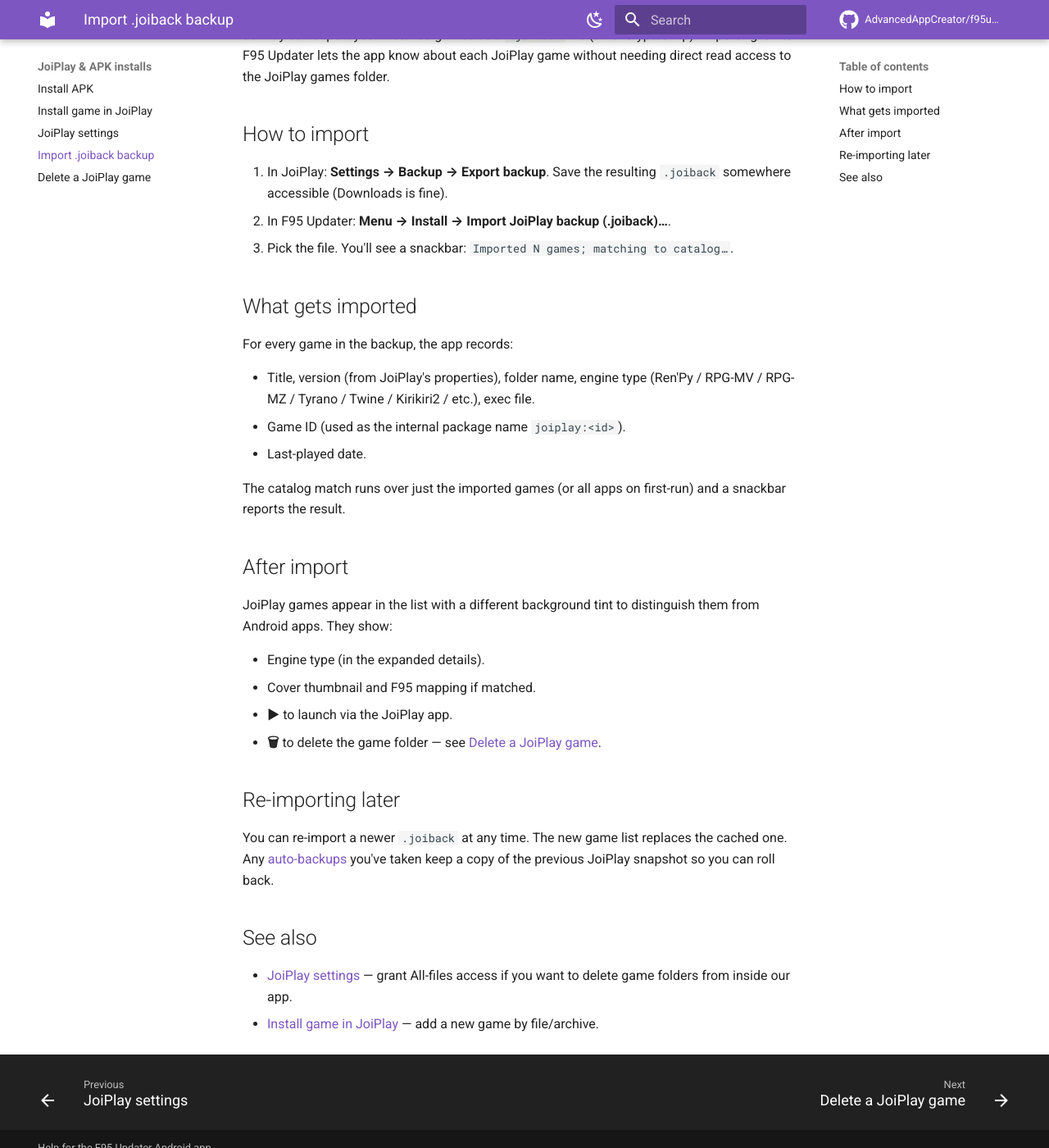
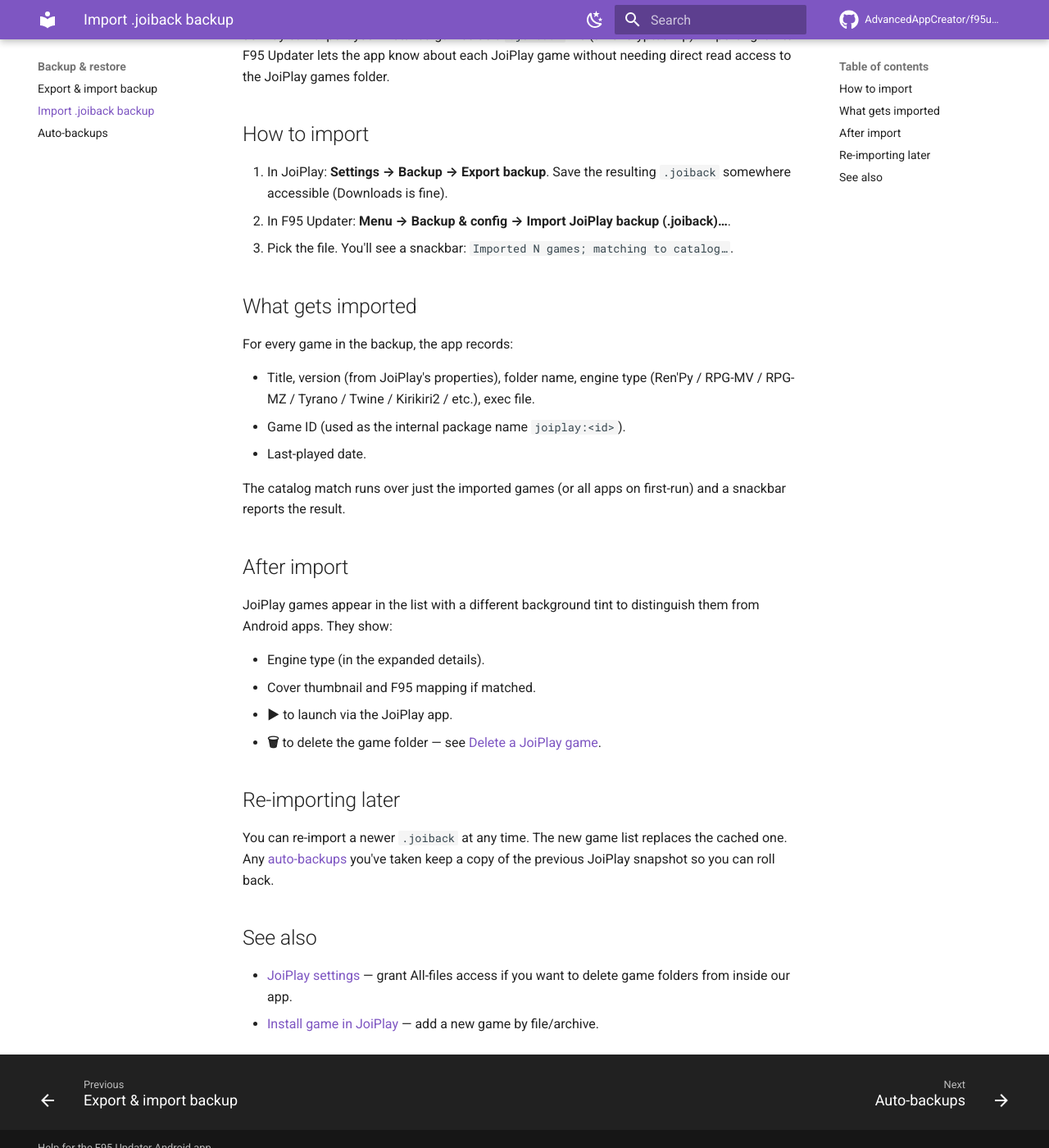
Before and after one commit to AdvancedAppCreator/f95updater-releases, an MkDocs documentation site: the page built from docs/joiplay/import-backup.md, in a window 1280 px wide and 1400 px high, scrolled down 198 px. Shown: the whole window at 82% size. Built offline with MkDocs 1.6.1 and Material for MkDocs 9.7.7, drawn with Linux system fonts in a browser that asks for light colours; comment, search, counter and statistics services are not loaded.

Commit message:
Update JoiPlay backup import docs
Co-authored-by: Copilot <223556219+Copilot@users.noreply.github.com>

```diff
--- a/docs/changelog.md
+++ b/docs/changelog.md
@@ -16,7 +16,7 @@ intentionally summarized.
 - **Auto-link after APK install** — newly installed apps are rescanned and matched against the catalog immediately, no manual Refresh needed.
 - File pickers remember the last folder you browsed; subsequent picks reopen at the same place.
 - **Menu reorganized**:
-    - New **Install** submenu (APK + game-in-JoiPlay + JoiPlay-backup + JoiPlay settings).
+    - New **Install** submenu (APK + game-in-JoiPlay + JoiPlay settings) and **Backup & config** submenu (app backup + JoiPlay backup import).
     - **Help** submenu now contains documentation, about, support, and all diagnostics in one place.
 
 ## v0.41.0
--- a/docs/faq.md
+++ b/docs/faq.md
@@ -80,7 +80,7 @@ Should be under a minute for ~200 apps. If it takes much longer, re-run when you
 2. Install F95 Updater on the new phone.
 3. Menu → **Backup & config** → **Import backup** and pick the JSON.
 4. If you use JoiPlay, the JoiPlay rows come back when you re-import your
-   `.joiback` file via menu → **Install → Import JoiPlay backup**.
+   `.joiback` file via menu → **Backup & config → Import JoiPlay backup**.
 
 ## Where do I report a bug or request a feature?
 
--- a/docs/joiplay/import-backup.md
+++ b/docs/joiplay/import-backup.md
@@ -13,7 +13,7 @@ without needing direct read access to the JoiPlay games folder.
 
 1. In JoiPlay: **Settings → Backup → Export backup**. Save the resulting
    `.joiback` somewhere accessible (Downloads is fine).
-2. In F95 Updater: **Menu → Install → Import JoiPlay backup (.joiback)…**.
+2. In F95 Updater: **Menu → Backup & config → Import JoiPlay backup (.joiback)…**.
 3. Pick the file. You'll see a snackbar: `Imported N games; matching to catalog…`.
 
 ## What gets imported
--- a/mkdocs.yml
+++ b/mkdocs.yml
@@ -84,10 +84,10 @@ nav:
       - Install APK: joiplay/install-apk.md
       - Install game in JoiPlay: joiplay/install-game.md
       - JoiPlay settings: joiplay/settings.md
-      - Import .joiback backup: joiplay/import-backup.md
       - Delete a JoiPlay game: joiplay/delete-game.md
   - Backup & restore:
       - Export & import backup: backup/export-import.md
+      - Import .joiback backup: joiplay/import-backup.md
       - Auto-backups: backup/auto-backup.md
   - Self-update: self-update.md
   - Support the project: support.md
```
Also changed, not shown: other parts of docs/joiplay/import-backup.md (+1 -1 lines), docs/index.md (+2 -2 lines).
